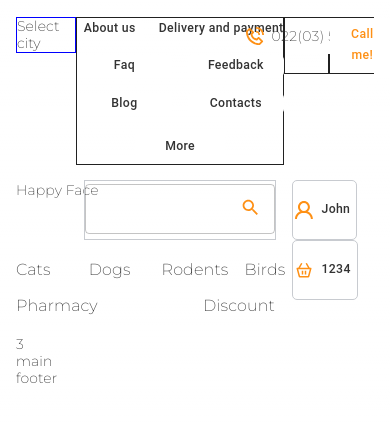
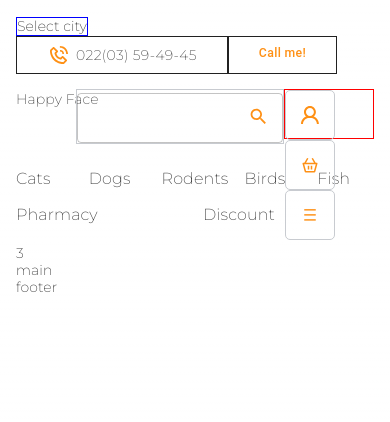
Before and after one commit to bandvov/full-face-shop-frontend, a Next.js app: page / in a window 390 px wide. Shown: the top 422 px of the page. Built offline with nearby package versions, Linux system fonts and the light colour scheme.

Commit message:
add responsiveness

```diff
--- a/src/components/header/FirstHeaderRow.js
+++ b/src/components/header/FirstHeaderRow.js
@@ -4,22 +4,26 @@ import SelectCity from "../SelectCity";
 import CallMe from "./CallMe";
 import { Grid } from "@mui/material";
 import RequestCall from "./RequestCall";
+import { useViewportSize } from "@/hooks/useViewportSize";
 
 export default function FirstHeaderRow() {
+  const { isDesktop } = useViewportSize();
   return (
     <Grid container padding="17px 0 15px">
-      <Grid xs={2} item>
+      <Grid sm={7} md={8} lg={2} item>
         <SelectCity />
       </Grid>
-      <Grid xs={7} item>
-        <NavLinks />
-      </Grid>
-      <Grid xs={3} item>
-        <Grid container >
-          <Grid item xs={6} border={"1px solid"} align={"center"}>
+      {isDesktop && (
+        <Grid xs={7} item>
+          <NavLinks />
+        </Grid>
+      )}
+      <Grid sm={5} md={4} lg={3} item>
+        <Grid container>
+          <Grid item sm={7} lg={6} border={"1px solid"} align={"center"}>
             <RequestCall />
           </Grid>
-          <Grid item xs={6} border={"1px solid"} align={"center"}>
+          <Grid item sm={5} lg={6} border={"1px solid"} align={"center"}>
             <CallMe />
           </Grid>
         </Grid>
--- a/src/components/header/ProfileAndCart.js
+++ b/src/components/header/ProfileAndCart.js
@@ -1,15 +1,23 @@
 import React from "react";
 import { CommonButton } from "../commonButton";
-import { Grid } from "@mui/material";
+import { Grid, IconButton } from "@mui/material";
 import Image from "next/image";
 
-export default function ProfileAndCart() {
-  const buttons = [
+export default function ProfileAndCart({ showLabel }) {
+  const basicButtons = [
     { label: "John", image: "/user.svg" },
     { label: 1234, image: "/cart.svg" },
-  ].map((o) => {
+    ,
+  ];
+
+  if (!showLabel) {
+    basicButtons.push({ label: 1234, image: "/menu.svg" });
+  }
+
+  const buttons = basicButtons.map((o) => {
     return (
-      <Grid sm={6} key={o.label} paddingRight={o.image === "/user.svg" && 1}>
+      <Grid sm={showLabel ? 6 : 4} key={o.label}>
+        {showLabel ? (
           <CommonButton
             aria-label={o.label}
             startIcon={
@@ -31,10 +39,22 @@ export default function ProfileAndCart() {
                 color: "var(--black) !important",
               },
             }}
-          fullWidth
+            fullWidth={showLabel}
           >
             {o.label}
           </CommonButton>
+        ) : (
+          <IconButton
+            sx={{
+              height: "50px",
+              width: "50px",
+              border: "1px solid var(--gray2)",
+              borderRadius: "5px",
+            }}
+          >
+            <Image alt="user icon" width={18} height={18} src={o.image} />
+          </IconButton>
+        )}
       </Grid>
     );
   });
--- a/src/components/header/SecondHeaderRow.js
+++ b/src/components/header/SecondHeaderRow.js
@@ -3,8 +3,11 @@ import ProfileAndCart from "./ProfileAndCart";
 import { Grid } from "@mui/material";
 import CommonLink from "../link";
 import SearchInput from "../SearchInput";
+import { useViewportSize } from "@/hooks/useViewportSize";
 
 export default function SecondHeaderRow() {
+  const { isDesktop } = useViewportSize();
+
   return (
     <Grid container height={"60px"}>
       <Grid item xs={2}>
@@ -12,11 +15,21 @@ export default function SecondHeaderRow() {
           <span>Happy Face</span>
         </CommonLink>
       </Grid>
-      <Grid item xs={7} paddingY={0} paddingX={1} >
-        <SearchInput style={{height:'60px'}} />
+      <Grid item xs={7}>
+        <SearchInput style={{ height: { sm: "50px", lg: "60px" } }} />
       </Grid>
-      <Grid item xs={3} paddingLeft={1}>
-        <ProfileAndCart />
+      <Grid
+        border={"1px solid red"}
+        item
+        xs={3}
+        paddingLeft={{ lg: 1 }}
+        height={{
+          xs: "50px",
+          lg: "60px",
+        }}
+        textAlign={"end"}
+      >
+        <ProfileAndCart showLabel={isDesktop} />
       </Grid>
     </Grid>
   );
--- a/src/hooks/useViewportSize.js
+++ b/src/hooks/useViewportSize.js
@@ -6,7 +6,7 @@ export const useViewportSize = () => {
   const [isDesktop, setIsDesktop] = useState(false);
 
   const t = useMediaQuery("(min-width:768px)");
-  const d = useMediaQuery("(min-width:1024px)");
+  const d = useMediaQuery("(min-width:1280px)");
 
   useEffect(() => {
     setIsTablet(t);
```
Also changed, not shown: public/menu.svg (added). Lines whose indentation alone changed are shown as unchanged.
